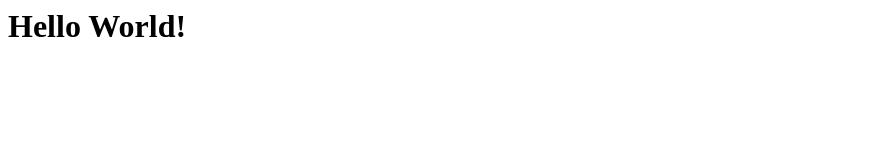
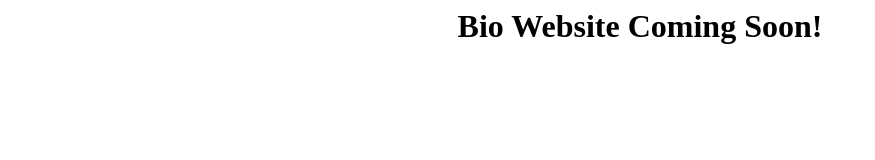
Before and after one commit to DylanFarge/bio, a plain HTML site: page index.html in a window 1280 px wide. Shown: the whole page, without its empty margins (0-875 px from the left). Drawn offline with Linux system fonts and the light colour scheme.

Commit message:
Centered Text

```diff
--- a/index.html
+++ b/index.html
@@ -5,8 +5,10 @@
   <title>TITLE</title>
 </head>
 <body>
-  <h1>
-    Hello World!
-  </h1>
+  <center>
+    <h1>
+      Bio Website Coming Soon!
+    </h1>
+  </center>
 </body>
 </html>
```
